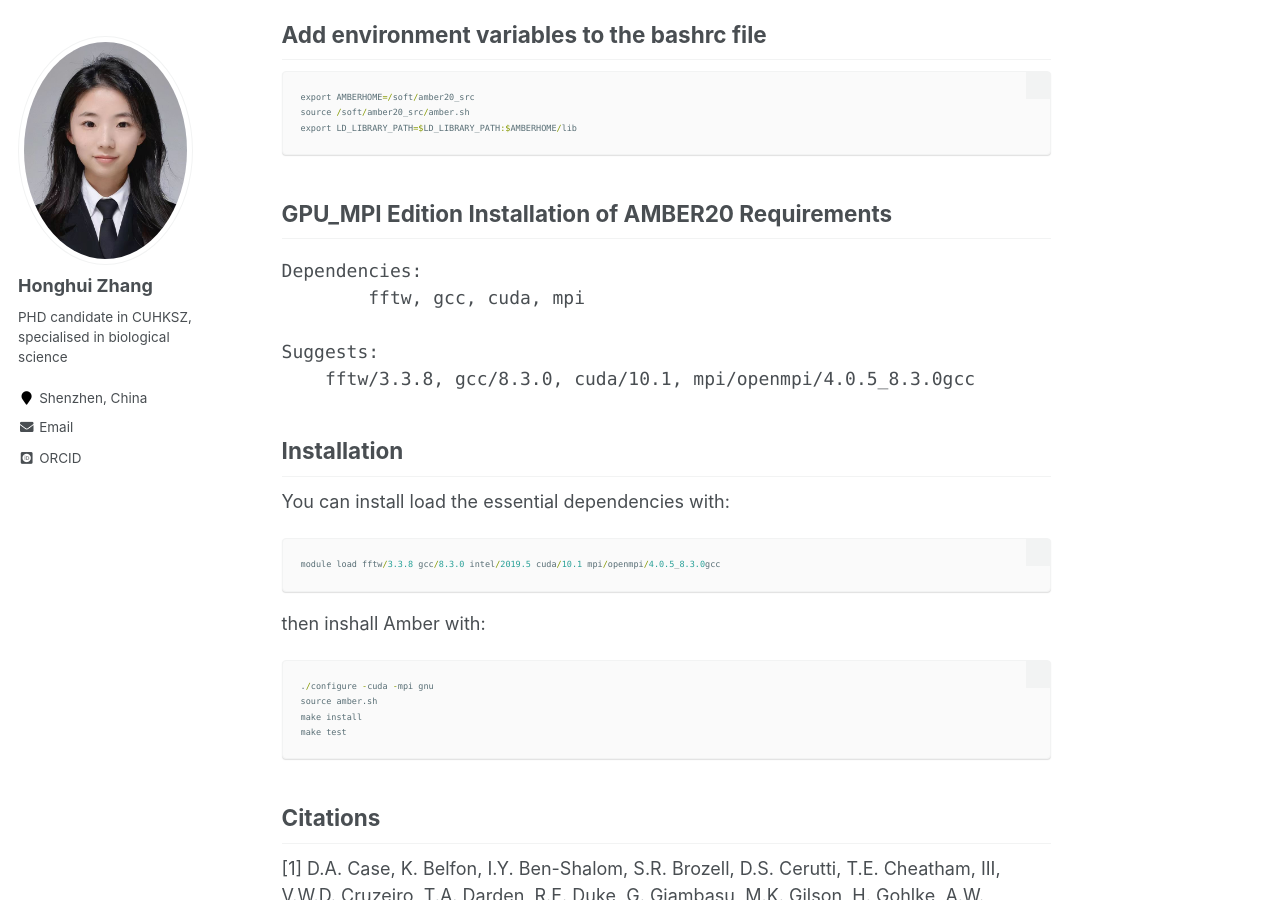
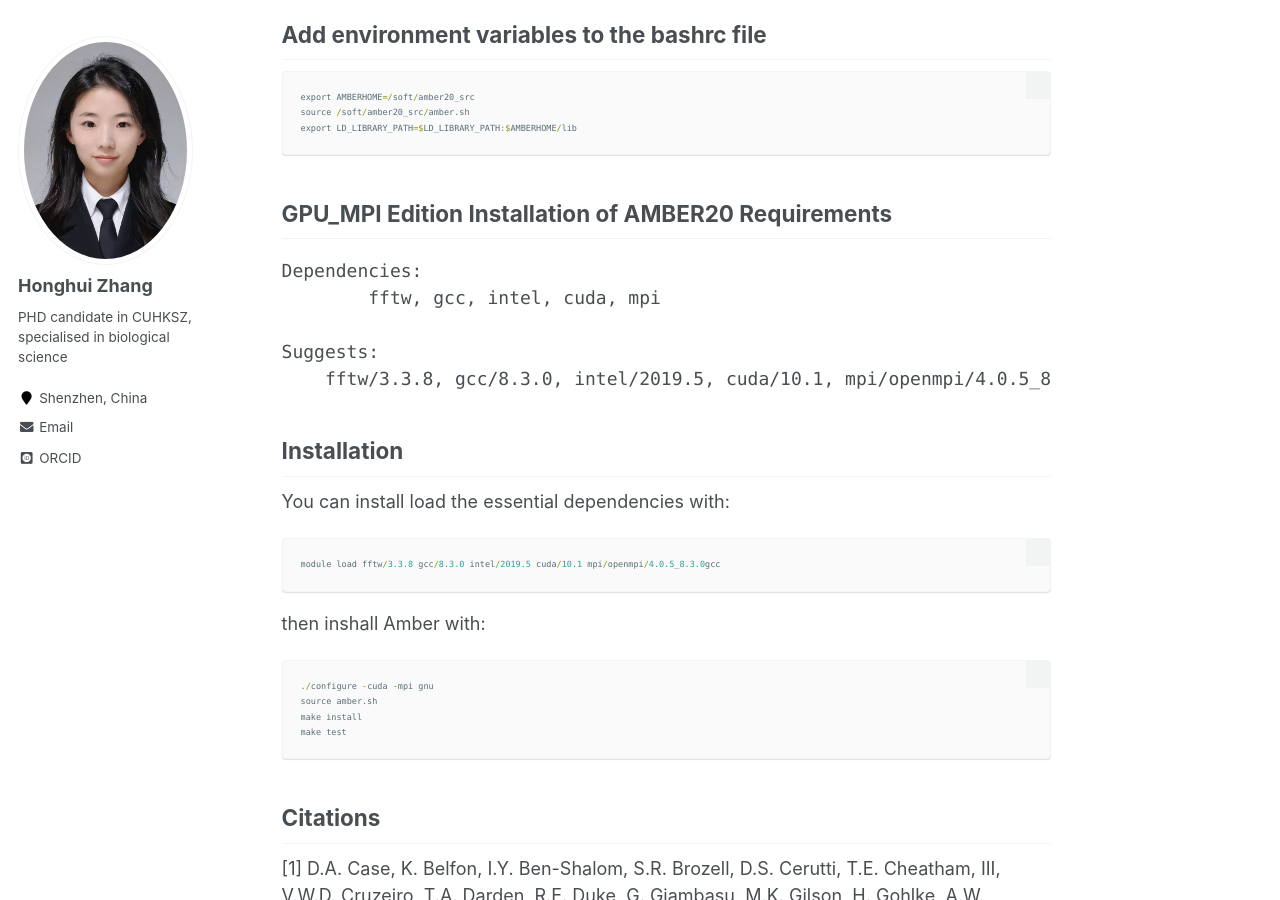
Before and after one commit to Honghui-Zhang/Honghui-Zhang.github.io, a Jekyll site: the page built from _software/AMBER.md, in a window 1280 px wide and 900 px high, scrolled down 1480 px. Built offline with Jekyll 4.4.1, drawn with Linux system fonts in a browser that asks for light colours; some web fonts are replaced.

Commit message:
Initial comment

```diff
--- a/_software/AMBER.md
+++ b/_software/AMBER.md
@@ -55,10 +55,10 @@ export LD_LIBRARY_PATH=$LD_LIBRARY_PATH:$AMBERHOME/lib
 ## GPU_MPI Edition Installation of AMBER20 Requirements
 <pre>
 Dependencies:
-	fftw, gcc, cuda, mpi
+	fftw, gcc, intel, cuda, mpi
 
 Suggests:
-    fftw/3.3.8, gcc/8.3.0, cuda/10.1, mpi/openmpi/4.0.5_8.3.0gcc
+    fftw/3.3.8, gcc/8.3.0, intel/2019.5, cuda/10.1, mpi/openmpi/4.0.5_8.3.0gcc
 </pre>
 
 ## Installation
```
